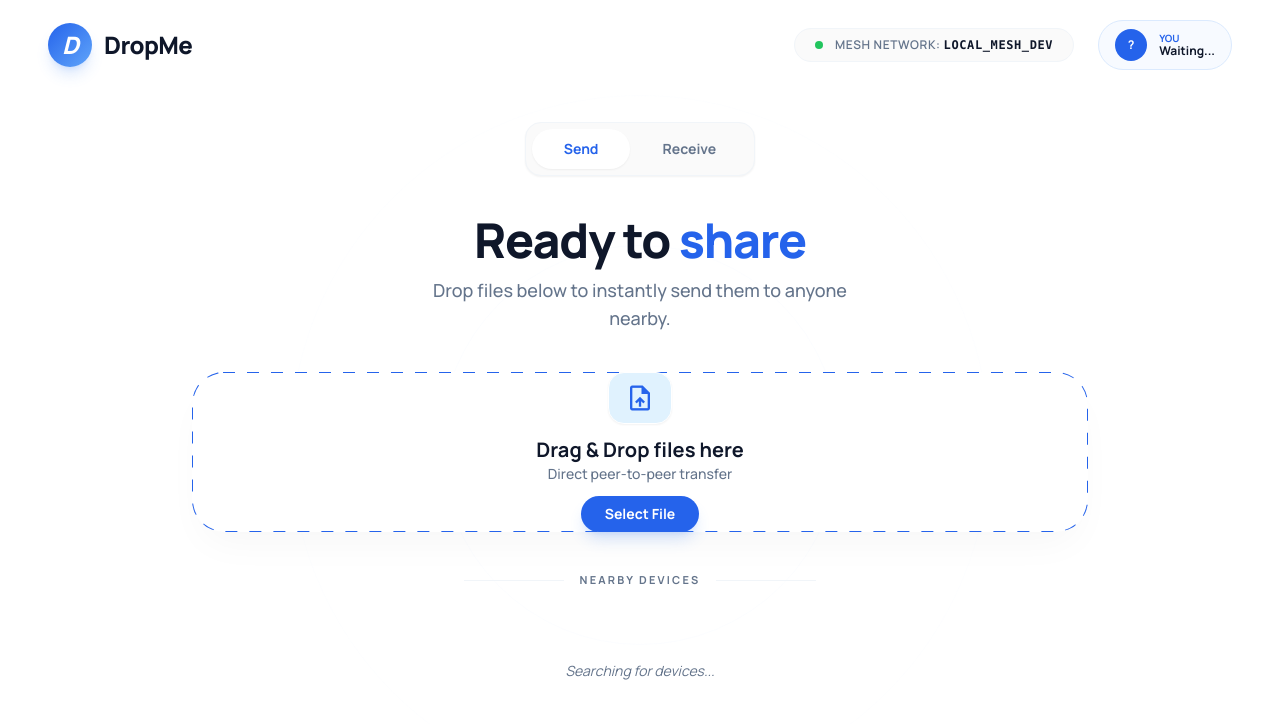
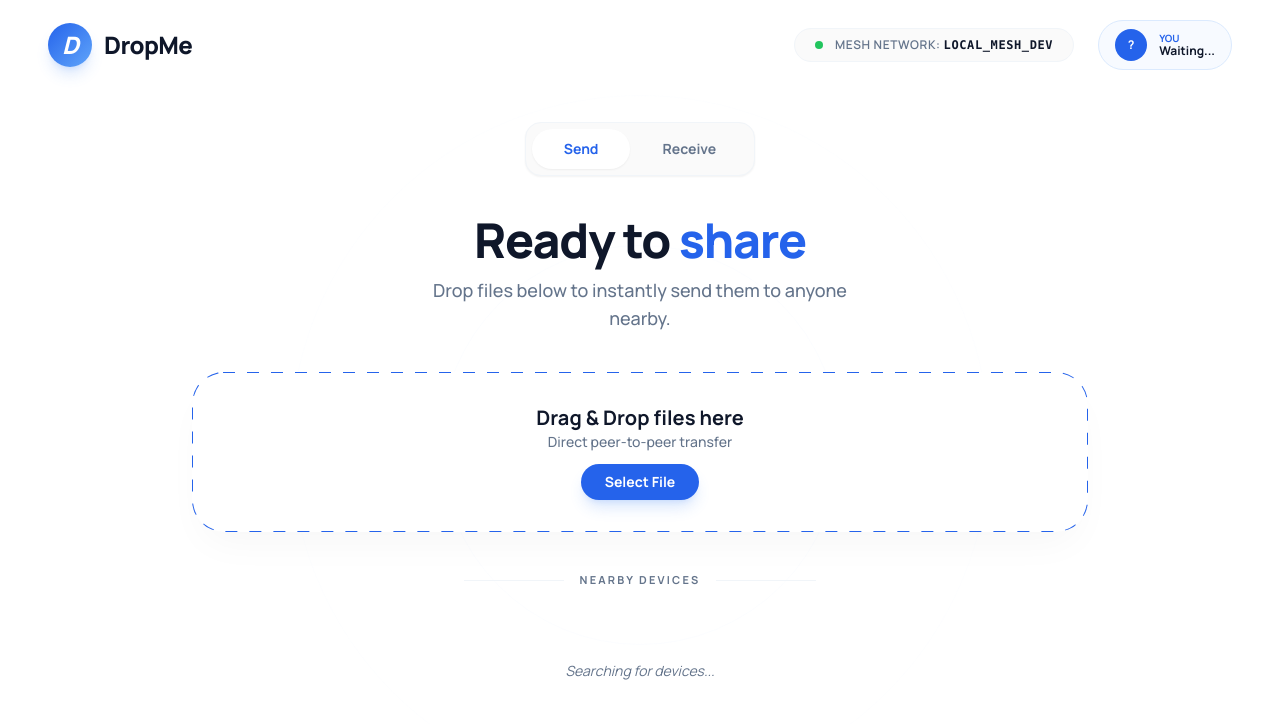
Before and after one commit to emadalshamsi/dropme-app, a website: page index.html in a window 1280 px wide. Drawn offline with nearby package versions, Linux system fonts and the light colour scheme.

Commit message:
Remove file icon

```diff
--- a/index.html
+++ b/index.html
@@ -127,10 +127,7 @@
             <div id="send-view" class="w-full">
                 <div id="drop-zone"
                     class="relative w-full h-32 md:h-40 drop-zone-dashed bg-white hover:bg-soft-blue/30 transition-all duration-500 group cursor-pointer shadow-[0_20px_40px_-12px_rgba(0,0,0,0.04)] flex flex-col items-center justify-center gap-3 mb-10">
-                    <div
-                        class="size-16 rounded-2xl bg-pastel-blue text-primary-blue flex items-center justify-center group-hover:scale-105 transition-transform duration-300 shadow-sm border border-white">
-                        <span class="material-symbols-outlined text-3xl">upload_file</span>
-                    </div>
+
                     <div class="text-center px-6">
                         <p class="text-xl font-bold text-text-charcoal mb-0">Drag & Drop files here</p>
                         <p class="text-text-subtle font-medium text-sm">Direct peer-to-peer transfer</p>
```
